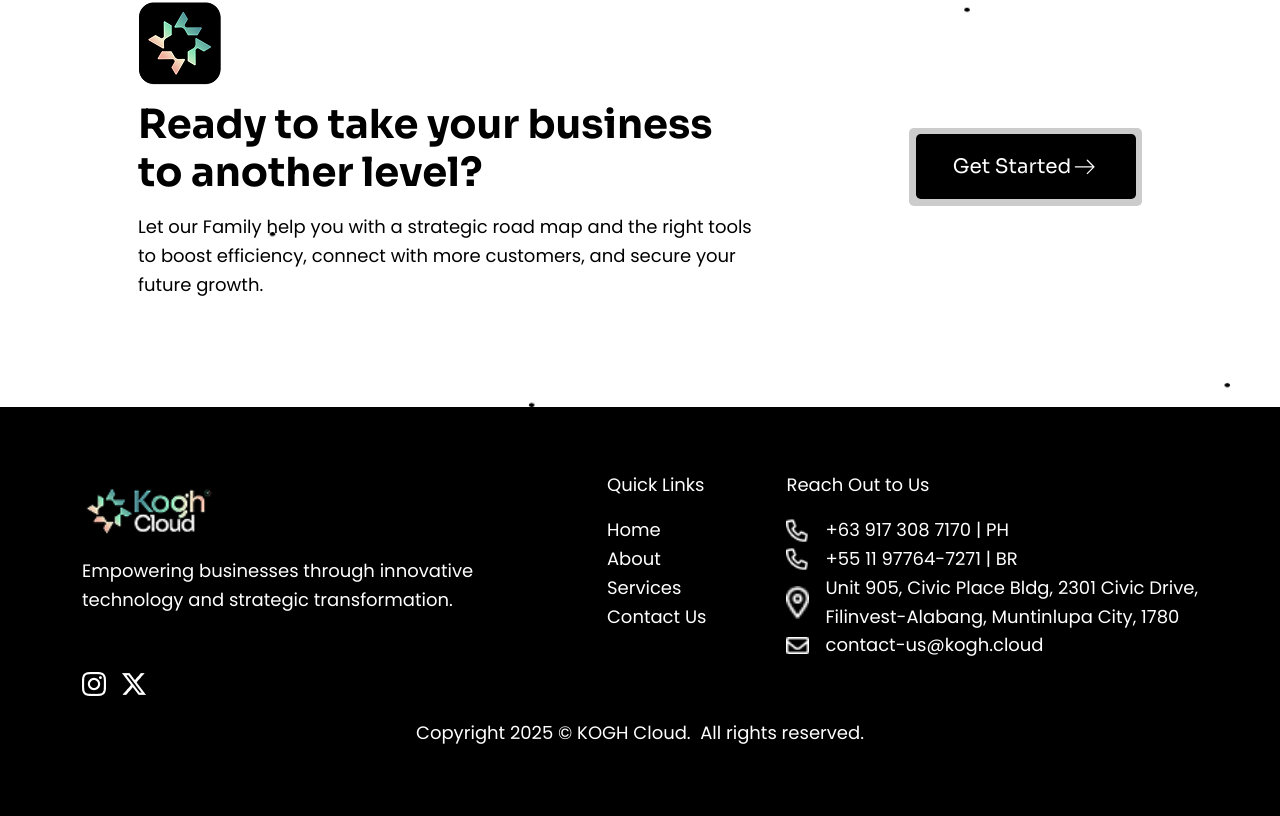
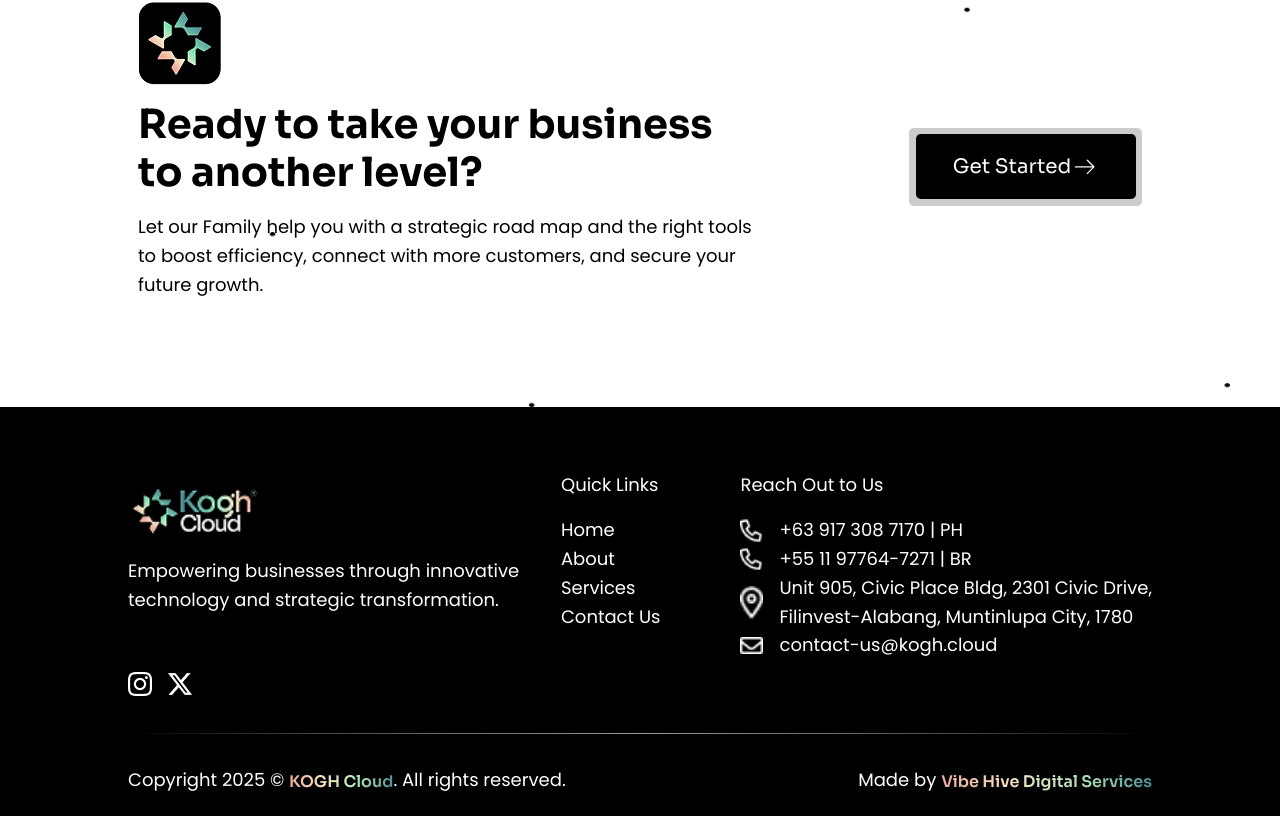
Before and after one commit to oncelerr/kogh-cloud, a React (Vite) app: page / in a window 1280 px wide. Shown: the part 3474-4290 px from the top of the page. Built offline with nearby package versions, Linux system fonts and the light colour scheme.

Commit message:
✨ Finished 1440px Contact Us Page

```diff
--- a/src/Components/Footer/Index.tsx
+++ b/src/Components/Footer/Index.tsx
@@ -38,8 +38,10 @@
             </div>
           </div>
         </div>
+        <div className={styles['hr']}></div>
         <div className={styles['bottom']}>
-          <p>Copyright 2025 © KOGH Cloud.  All rights reserved.</p>
+          <p>Copyright 2025 © <a href="/">KOGH Cloud</a>. All rights reserved.</p>
+          <p>Made by <a href="https://vibehive.ph">Vibe Hive Digital Services</a></p>
         </div>
       </div>
     </>
--- a/src/Components/Footer/styles.module.scss
+++ b/src/Components/Footer/styles.module.scss
@@ -1,10 +1,10 @@
 .footer-wrapper {
-  width: calc(100% - 164px);
+  width: calc(100% - 20%);
   height: 409px;
   background-color: #000000;
   display: flex;
   flex-direction: column;
-  padding: 0 82px;
+  padding: 0 10%;
   align-items: center;
   position: relative;
 }
@@ -74,3 +74,35 @@
   height: auto;
   object-fit: contain;
 }
+
+.bottom {
+  display: flex;
+  justify-content: space-between;
+  width: 100%;
+}
+
+.bottom p{
+  margin: 0;
+}
+
+.bottom a {
+  background: linear-gradient(90deg, #EEAC9C, #F5E0C1, #ADE5B9, #4E9096);
+  -webkit-background-clip: text;
+  -webkit-text-fill-color: transparent;
+  font-size: 16px;
+  font-weight: 600;
+  text-decoration: none;
+}
+
+.hr {
+  margin: 2rem 0;
+  height: 1px;
+  width: 100%;
+  background: linear-gradient(90deg,
+    transparent 0%,
+    rgba(255, 255, 255, 0.3) 20%,
+    rgba(255, 255, 255, 0.6) 50%,
+    rgba(255, 255, 255, 0.3) 80%,
+    transparent 100%
+  );
+}
```
